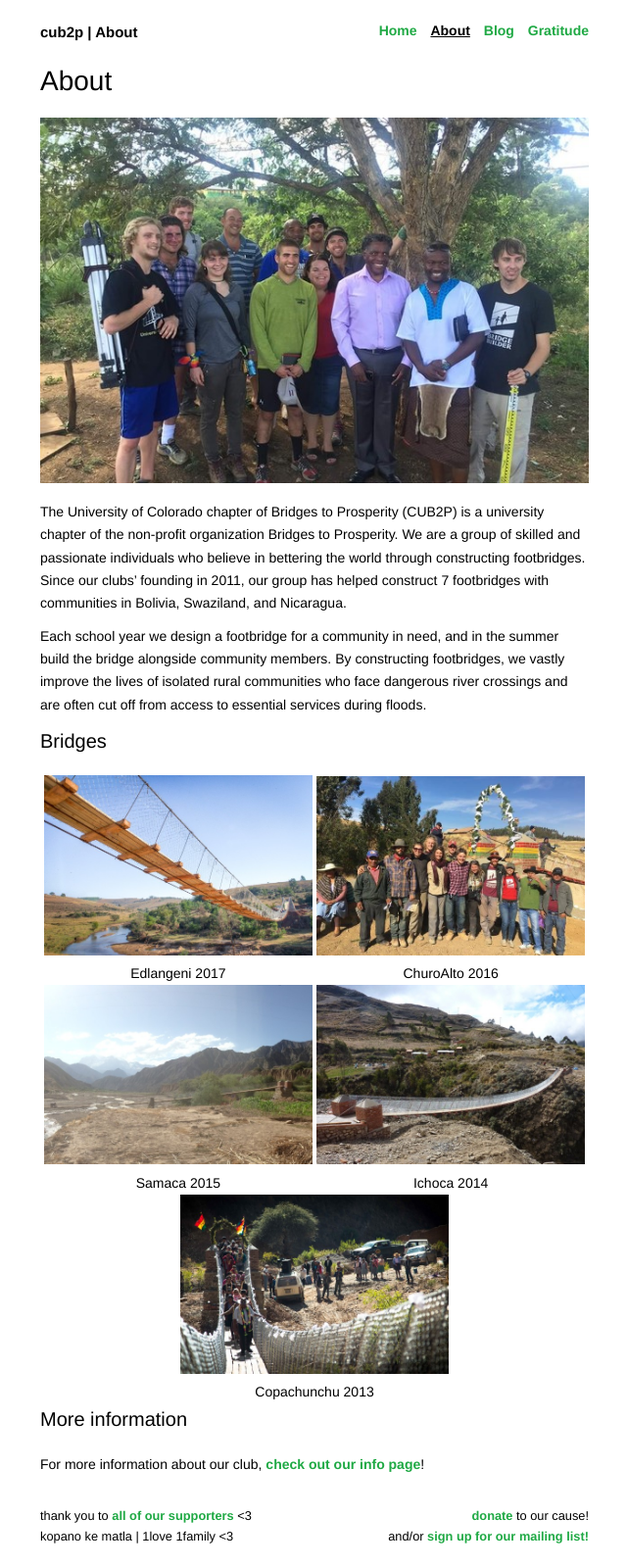
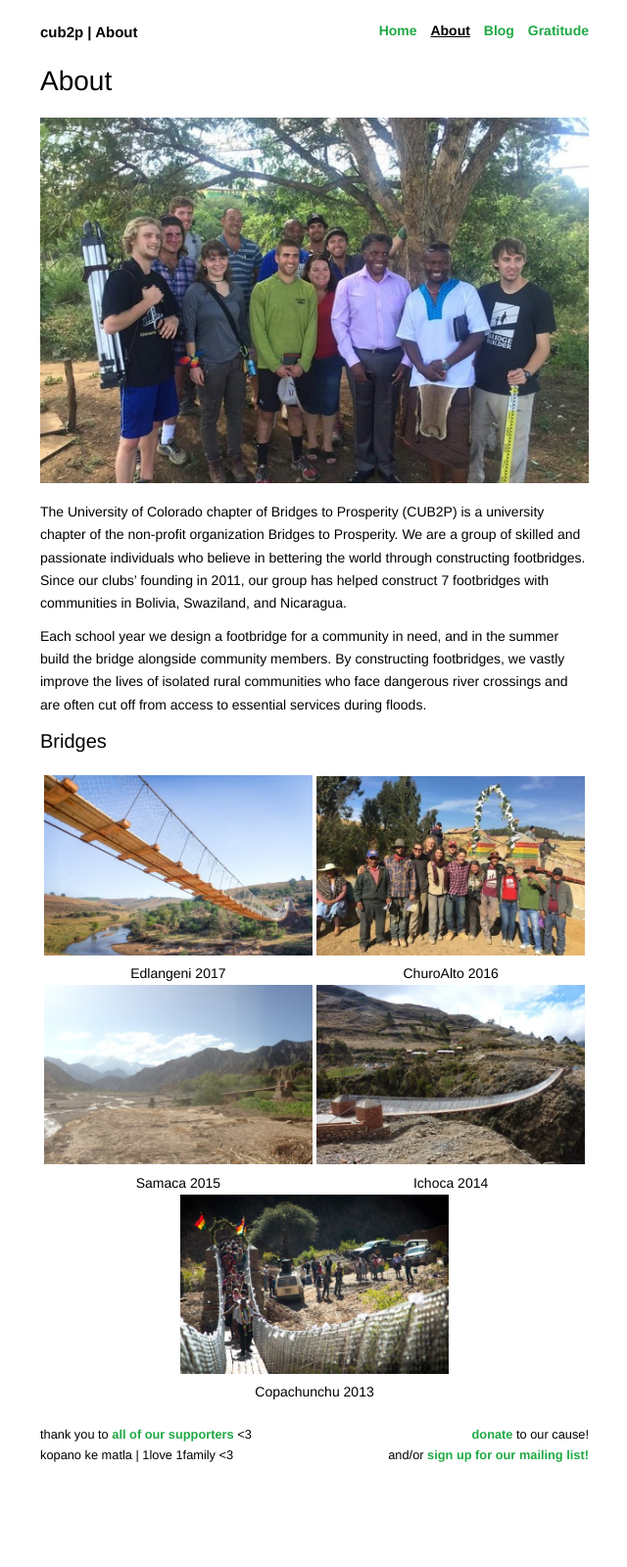
Before and after one commit to cub2p/cub2p.org, a Jekyll site: the page built from _posts/static/0100-01-01-about.md, in a window 1280 px wide. Shown: the whole page at 98% size, without its empty margins (319-959 px from the left). Built offline with Jekyll 4.4.1, drawn with Linux system fonts in a browser that asks for light colours; after the commit the page ends 1515 px from its top, so only the background shows below that.

Commit message:
Remove "more info" link

```diff
--- a/_posts/static/0100-01-01-about.md
+++ b/_posts/static/0100-01-01-about.md
@@ -37,7 +37,3 @@ Each school year we design a footbridge for a community in need, and in the summ
    </div>
 {% endfor %}
 </div>
-
-### More information
-
-For more information about our club, <a href="/info/">check out our info page</a>!
```
